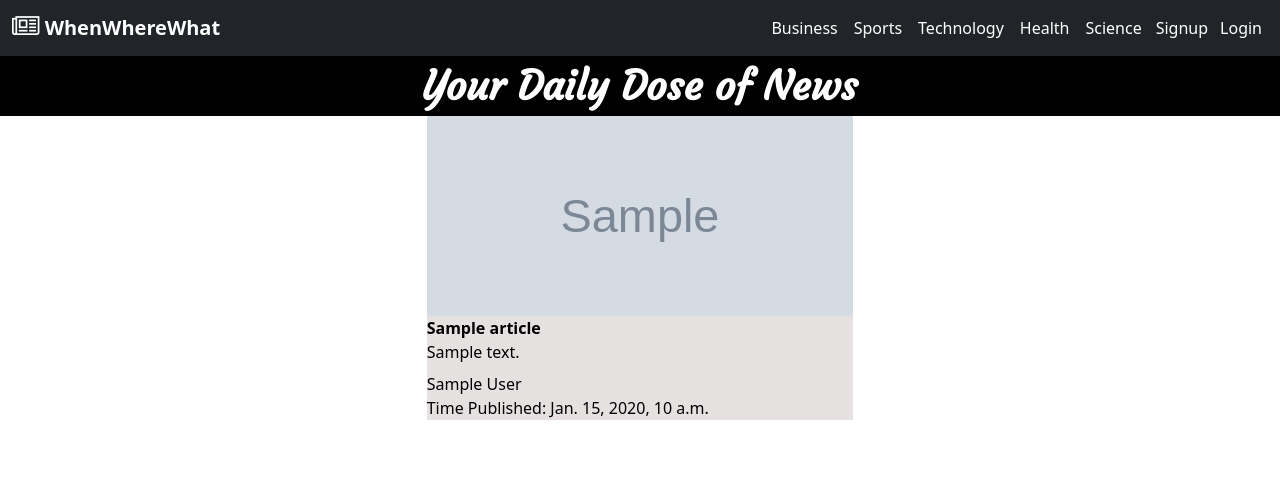
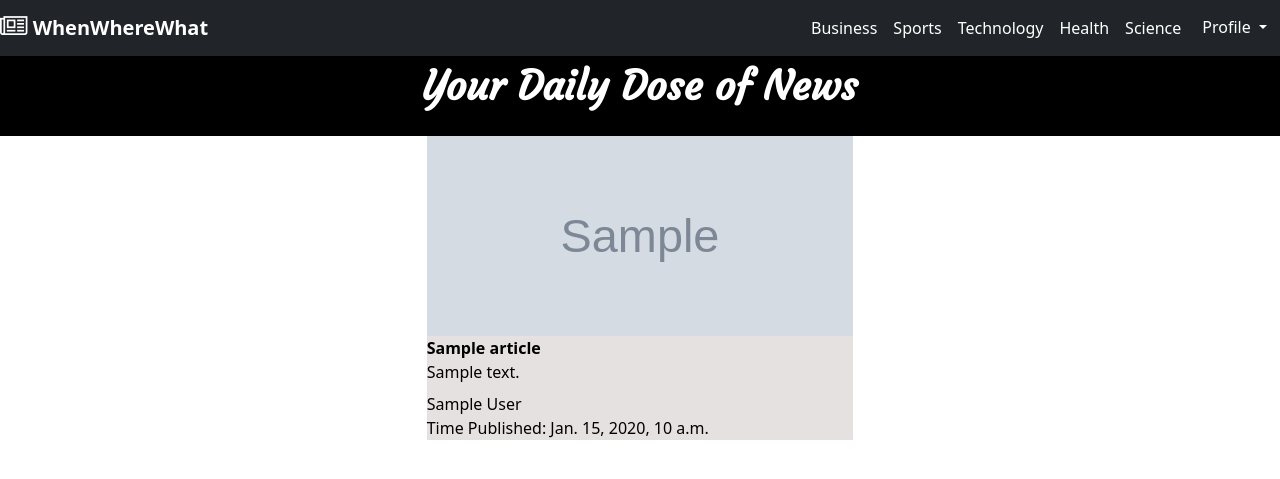
Before and after one commit to qor-101/when-where-what, a Django app: page / in a window 1280 px wide. Shown: the top 479 px of the page. Run offline with Django 3.2, Linux system fonts and the light colour scheme; tables that the repository leaves empty hold one stand-in row (values such as "Sample post"); grey boxes marked "Sample" are stand-in pictures; a database or web service that is not in the repository returns one stand-in record (values such as "Sample title"); data that the repository does not hold is empty; some libraries are stand-ins or nearby versions.

Commit message:
profile updated

```diff
--- a/WhenWhereWhat/static/style.css
+++ b/WhenWhereWhat/static/style.css
@@ -1,10 +1,10 @@
 @import url('https://fonts.googleapis.com/css?family=Courgette');
 #img{
-font-size: 40px;
+    font-size: 40px;
     font-family: Courgette;
     font-weight: bolder;
     background-color: black;
-    height: 50%;
+    height: 5rem;
     color: white;
     margin: 0;
 }
@@ -23,8 +23,8 @@ font-size: 40px;
     border-radius: 10px;
     border: none;
     background-color: black;
-    width: 20%;
-    height: 10%;
+    width: 5rem;
+    height: 2rem;
     color: white;
 }
 #button3{
@@ -32,8 +32,8 @@ font-size: 40px;
     border-radius: 10px;
     border: none;
     background-color: black;
-    width: 20%;
-    height: 10%;
+    width: 5rem;
+    height: 2rem;
     color: white;
     margin-left: 5%;
 }
@@ -65,7 +65,7 @@ font-size: 40px;
     border-bottom-style: solid;
     border-bottom-color: black;
     background-color: transparent;
-    margin-bottom:2%;
+    margin-bottom:1%;
     margin-left:13%;
     outline: none;
     width: 15.625rem;
@@ -79,7 +79,7 @@ font-size: 40px;
     width: 5rem;
     color: white;
     margin-left: 25%;
-    margin-top:5% ;
+    margin-top:4% ;
 }
 #button5{
     font-family: Ubuntu;
@@ -90,7 +90,7 @@ font-size: 40px;
     width: 5rem;
     color: white;
     margin-left: 5%;
-    margin-top: 5%;
+    margin-top: 4%;
 }
 #content{
     transition: 1s;
--- a/WhenWhereWhat/web/templates/base.html
+++ b/WhenWhereWhat/web/templates/base.html
@@ -11,6 +11,7 @@
     <link href="https://cdn.jsdelivr.net/npm/bootstrap@5.0.1/dist/css/bootstrap.min.css" rel="stylesheet" integrity="sha384-+0n0xVW2eSR5OomGNYDnhzAbDsOXxcvSN1TPprVMTNDbiYZCxYbOOl7+AMvyTG2x" crossorigin="anonymous">
     <link rel="stylesheet" type="text/css" href="{% static 'style.css' %}">
     <link rel="stylesheet" href="https://cdnjs.cloudflare.com/ajax/libs/font-awesome/4.7.0/css/font-awesome.min.css">
+
   </head>
     {% if title %}
         <title>When-Where-What - {{ title }}</title>
@@ -60,21 +61,27 @@
 
 <body>
         <div id="main">
-            <nav class="navbar navbar-expand-lg bg-dark navbar-dark">
-                <div class="container-fluid">
-                  <a class="navbar-brand fw-bolder" href="#"><i class="fa fa-newspaper-o" style="font-size:24px"></i>  WhenWhereWhat</a>
-                  <button class="navbar-toggler" type="button" data-bs-toggle="collapse" data-bs-target="#navbarNavAltMarkup" aria-controls="navbarNavAltMarkup" aria-expanded="false" aria-label="Toggle navigation">
+          <nav class="navbar navbar-expand-lg bg-dark navbar-dark" style="margin: 0;">
+            <div class="container-fluid" style="padding: 0;">
+              <a class="navbar-brand fw-bolder" href="{% url 'index'%}?category=general"><i class="fa fa-newspaper-o" style="font-size:24px"></i>  WhenWhereWhat</a>
+              <button class="navbar-toggler" type="button" data-toggle="collapse" data-target="#navbarToggle" aria-controls="navbarToggle" aria-expanded="false" aria-label="Toggle navigation">
                 <span class="navbar-toggler-icon"></span>
               </button>
-                  <div class="collapse navbar-collapse" id="navbarNavAltMarkup">
+              <div class="collapse navbar-collapse" id="navbarToggle">
                 <div class="navbar-nav ms-auto">
                   <a class="nav-link active" href="{% url 'index'%}?category=business">Business</a>
                   <a class="nav-link active" href="{% url 'index'%}?category=sports">Sports</a>
                   <a class="nav-link active" href="{% url 'index'%}?category=technology">Technology</a>
                   <a class="nav-link active" href="{% url 'index'%}?category=health">Health</a>
                   <a class="nav-link active" href="{% url 'index'%}?category=science">Science</a>
-                      <button id="btn1" onclick="opensignup()">Signup</button>
-                      <button id="btn2" onclick="openlogin()">Login</button>
+                  <div class="dropdown">
+                    <button class="btn dropdown-toggle" type="button" data-toggle="dropdown" style="color: white; outline: none;">Profile
+                    <span class="caret"></span></button>
+                    <ul class="dropdown-menu" style="background-color: black;">
+                      <li><a href="#"><button id="btn1" onclick="opensignup()">Signup</button></a></li>
+                      <li><a href="#"><button id="btn2" onclick="openlogin()">Login</button></a></li>
+                    </ul>
+                  </div>
                 </div>
               </div>
             </div>
--- a/WhenWhereWhat/web/templates/index.html
+++ b/WhenWhereWhat/web/templates/index.html
@@ -3,10 +3,10 @@
 
 <div class="row justify-content-center" style="width: 100%; padding: 0;margin: 0;">
             {% for i in news %}
-            <div class="col-lg-4 border-dark" id="content" style="background-color: rgb(230, 225, 225);padding: 0;">
+            <div class="col-lg-4 border-1" id="content" style="background-color: rgb(230, 225, 225);padding: 0;">
                 <a href = "{{i.url}}" target ="_blank" style="text-decoration: none;">
                 <div style="color: black;">
-                <div><img src="{{i.urlToImage}}" class = "rounded" height = 200px style="width: 100%;"/></div>
+                <div><img src="{{i.urlToImage}}" height = 200px style="width: 100%;"/></div>
                 <div><b>{{i.title}} </b></div>
                 <div style="font-weight: lighter;">{{i.description}}</div>
                 <div><h1></h1>{{i.author}}</h1></div>
```
Lines whose indentation alone changed are shown as unchanged.
